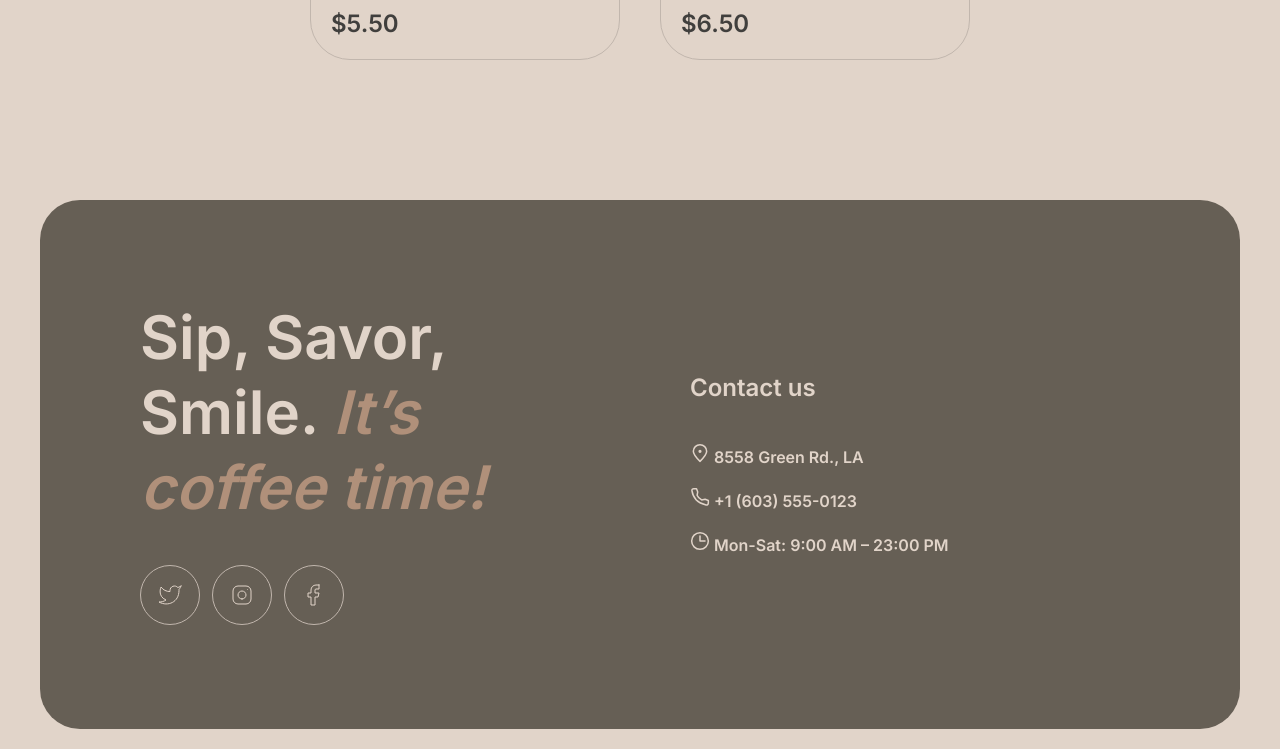
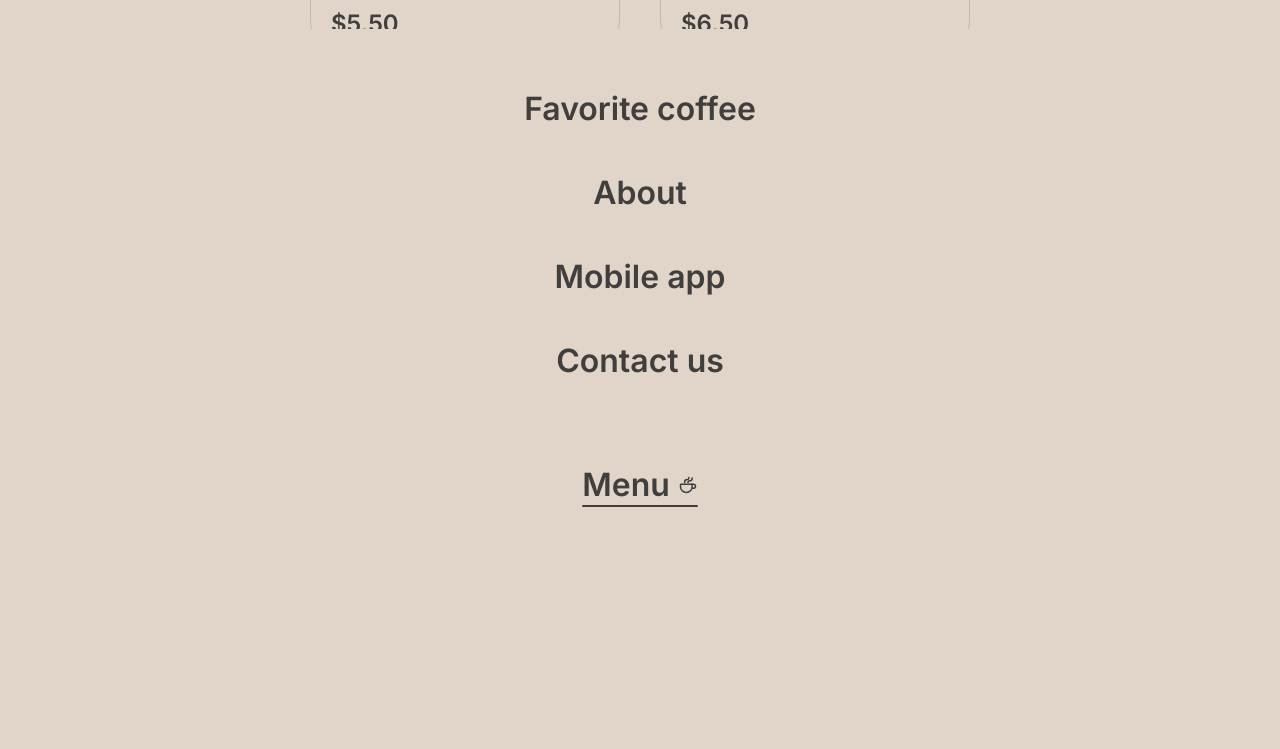
Before and after one commit to c00b3r/js-ts-vanilla-projects, a plain HTML site: page coffee-house/menu.html in a window 1280 px wide. Both pictures are taken after a click on the link "Contact us". Shown: the part 1976-2725 px from the top of the page. Drawn offline with Linux system fonts and the light colour scheme.

Commit message:
fix: menu fixed scroll

```diff
--- a/coffee-house/burger.js
+++ b/coffee-house/burger.js
@@ -1,14 +1,24 @@
 const burgerButton = document.querySelector(".button-burger");
 const burgerMenu = document.querySelector('.burger-menu')
+const body = document.querySelector('body')
+const menuItem = document.querySelectorAll('.menu-item')
 
 function toggleMenu() {
     if  (burgerButton.classList.contains('active-burger-button')){
         burgerButton.classList.remove('active-burger-button')
         burgerMenu.style.display = 'none'
+        body.style.overflow = 'scroll'
     } else {
         burgerButton.classList.add('active-burger-button')
         burgerMenu.style.display = 'flex'
+        body.style.overflow = 'hidden'
     }
 }
 
 burgerButton.addEventListener("click", toggleMenu);
+
+menuItem.forEach(
+    function(menuItem) {
+      menuItem.addEventListener("click", toggleMenu);
+    }
+  )
--- a/coffee-house/menu.html
+++ b/coffee-house/menu.html
@@ -42,14 +42,40 @@
       <div class="underlineActive"></div>
     </a>
     <div class="button-burger">
-      <svg width="44" height="44" viewBox="0 0 44 44" fill="none" xmlns="http://www.w3.org/2000/svg">
-        <rect x="0.5" y="0.5" width="43" height="43" rx="21.5" stroke="#665F55"/>
-        <path d="M14 18H30" stroke="#403F3D" stroke-width="1.5" stroke-linecap="round" stroke-linejoin="round"/>
-        <path d="M14 26H30" stroke="#403F3D" stroke-width="1.5" stroke-linecap="round" stroke-linejoin="round"/>
+      <svg class="button-burger-line" xmlns="http://www.w3.org/2000/svg" width="18" height="2" viewBox="0 0 18 2" fill="none">
+        <path d="M1 1H17" stroke="#403F3D" stroke-width="1.5" stroke-linecap="round" stroke-linejoin="round"></path>
+      </svg>
+      <svg class="button-burger-line" xmlns="http://www.w3.org/2000/svg" width="18" height="2" viewBox="0 0 18 2" fill="none">
+        <path d="M1 1H17" stroke="#403F3D" stroke-width="1.5" stroke-linecap="round" stroke-linejoin="round"></path>
       </svg>
     </div>
   </header>
-
+  <div class="burger-menu">
+    <nav>
+        <a href="#favorite-coffee" class="menu-item">
+          Favorite coffee
+        </a>
+        <a href="#about" class="menu-item">
+          About
+        </a>
+        <a href="#mobile-app" class="menu-item">
+          Mobile app
+        </a>
+        <a href="#footer" class="menu-item">
+          Contact us
+        </a>
+    </nav>
+    <a href="./menu.html" class="menu-item menu-special-item">
+      <div class="pon">Menu</div>
+      <svg xmlns="http://www.w3.org/2000/svg" width="20" height="20" viewBox="0 0 20 20" fill="none">
+        <path d="M14.167 9.76667V11.6667C14.167 14.8883 11.5553 17.5 8.33366 17.5C5.112 17.5 2.50033 14.8883 2.50033 11.6667V9.76667C2.50033 9.4353 2.76896 9.16667 3.10033 9.16667H13.567C13.8984 9.16667 14.167 9.4353 14.167 9.76667Z" stroke="#403F3D" stroke-width="1.5" stroke-linecap="round" stroke-linejoin="round"/>
+        <path d="M10.0003 7.50008C10.0003 6.66675 10.5956 5.83341 11.786 5.83341V5.83341C13.101 5.83341 14.167 4.76743 14.167 3.45246V2.91675" stroke="#403F3D" stroke-width="1.5" stroke-linecap="round" stroke-linejoin="round"/>
+        <path d="M6.66634 7.5V7.08333C6.66634 5.70262 7.78563 4.58333 9.16634 4.58333V4.58333C10.0868 4.58333 10.833 3.83714 10.833 2.91667V2.5" stroke="#403F3D" stroke-width="1.5" stroke-linecap="round" stroke-linejoin="round"/>
+        <path d="M13.333 9.16675H15.4163C16.5669 9.16675 17.4997 10.0995 17.4997 11.2501C17.4997 12.4007 16.5669 13.3334 15.4163 13.3334H14.1663" stroke="#403F3D" stroke-width="1.5" stroke-linecap="round" stroke-linejoin="round"/>
+      </svg>
+      <div class="underlineActive"></div>
+    </a>
+  </div>
     <main>
         <div id="container-menu">
             <div id="menu-description">
@@ -218,6 +244,6 @@
           </div>
         </div>
     </footer>
-
+    <script src="burger.js"></script>
 </body>
 </html>
--- a/coffee-house/style.css
+++ b/coffee-house/style.css
@@ -118,6 +118,7 @@ nav{
 
 
 .burger-menu{
+    overflow: hidden;
     padding: 60px 40px;
     position: fixed;
     top: 80px;
@@ -131,6 +132,7 @@ nav{
     gap: 100px;
     z-index: 99;
     height: auto;
+
 }
 
 .burger-menu nav{
@@ -886,6 +888,15 @@ main{
         display: none;
     }
 
+    .menu-special-item:hover .underline{
+        width: 0;
+    }
+
+    .menu-special-item svg{
+        width: 40px;
+        height: 40px;
+    }
+
     .button-burger{
         display: flex;
     }
```
